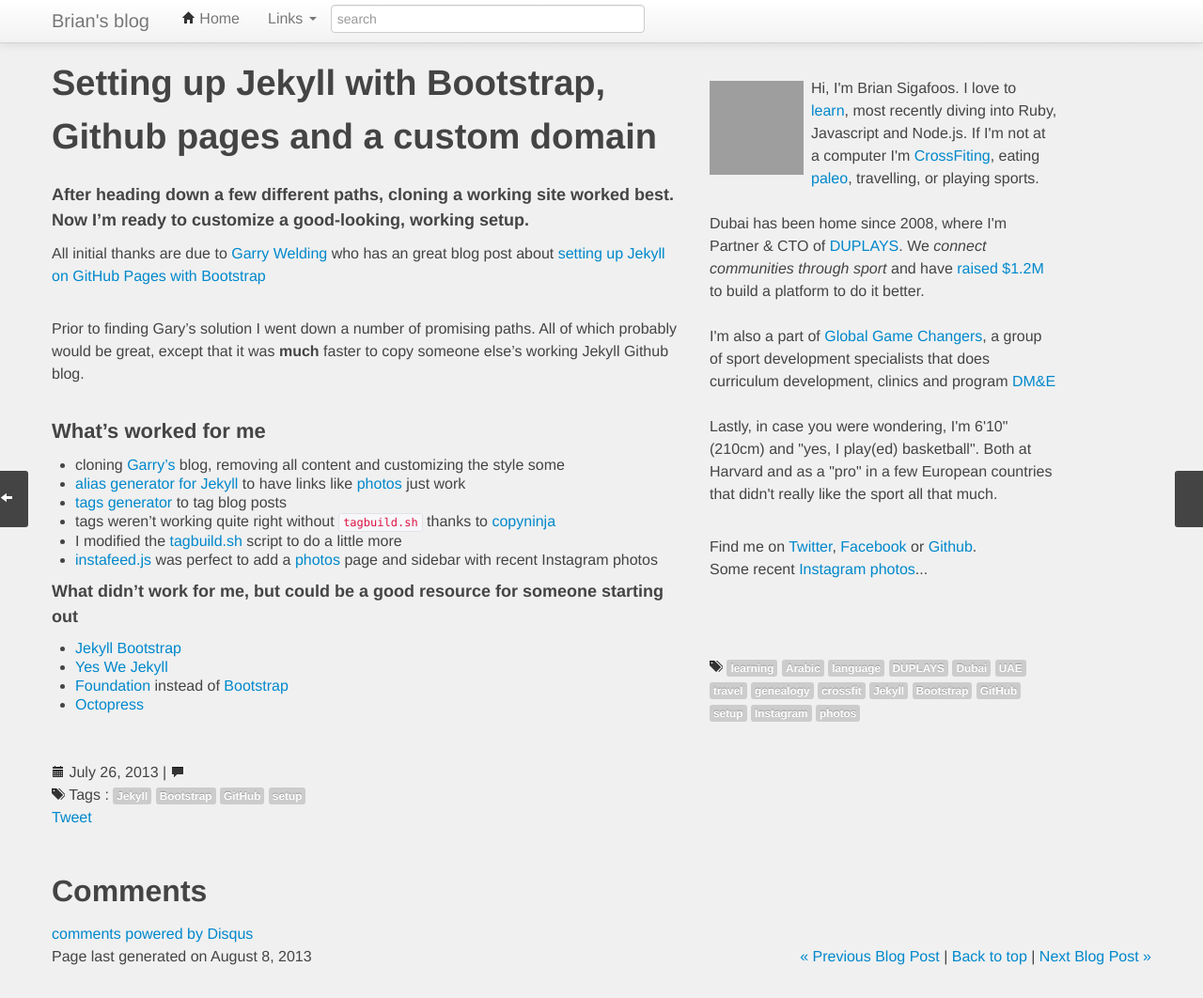
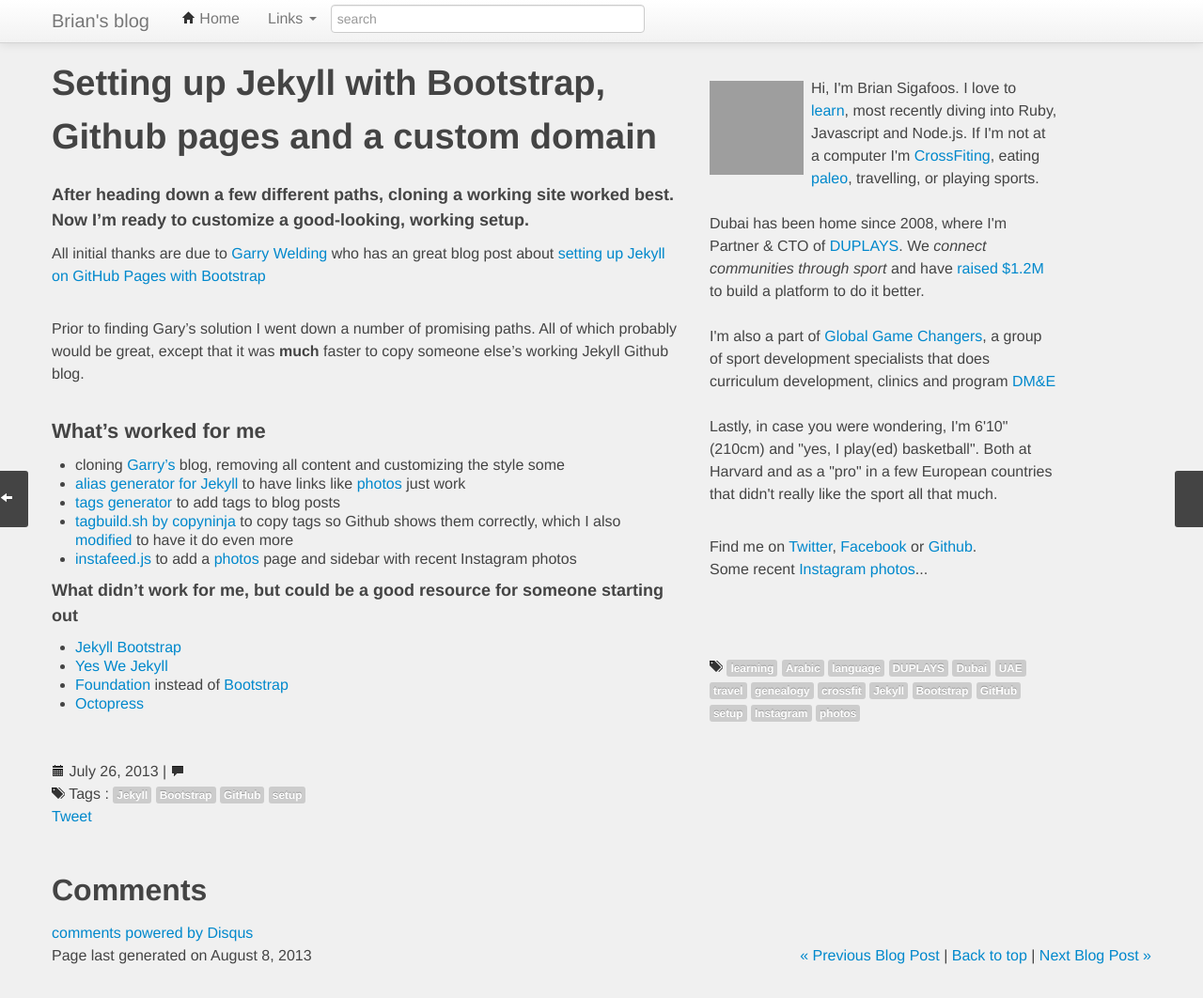
Before and after one commit to BrianSigafoos/briansigafoos.github.io, a Jekyll site: the page built from _posts/2013-07-26-setting-up-jekyll-blog.md, in a window 1280 px wide and 1062 px high. Shown: the whole window at 94% size. Built offline with Jekyll 4.4.1, drawn with Linux system fonts in a browser that asks for light colours; Markdown is read by kramdown in place of the engine named in the settings; comment, search, counter and statistics services are not loaded; grey boxes are pictures that could not be loaded.

Commit message:
* photos tweaks

```diff
--- a/_posts/2013-07-26-setting-up-jekyll-blog.md
+++ b/_posts/2013-07-26-setting-up-jekyll-blog.md
@@ -21,12 +21,17 @@
 
 #### What's worked for me
 - cloning [Garry's](https://github.com/gkwelding) blog, removing all content and customizing the style some
-- [alias generator for Jekyll](https://github.com/tsmango/jekyll_alias_generator) to have links like [photos](http://briansigafoos.com/photos) just work
-- [tags generator](http://charliepark.org/tags-in-jekyll/) to tag blog posts
-- tags weren't working quite right without `tagbuild.sh` thanks to [copyninja](https://github.com/copyninja/copyninja.github.com/blob/master/tagbuild.sh)
-- I modified the [tagbuild.sh](https://github.com/BrianSigafoos/briansigafoos.github.io/blob/master/tagbuild.sh) script to do a little more
-- [instafeed.js](http://instafeedjs.com/) was perfect to add a [photos](http://briansigafoos.com/photos) page and sidebar with recent Instagram photos
+- [alias generator for Jekyll][] to have links like [photos][] just work
+- [tags generator][] to add tags to blog posts
+- [tagbuild.sh by copyninja][] to copy tags so Github shows them correctly, which I also [modified][] to have it do even more
+- [instafeed.js][] to add a [photos][] page and sidebar with recent Instagram photos
 
+[alias generator for Jekyll]: https://github.com/tsmango/jekyll_alias_generator
+[tags generator]: http://charliepark.org/tags-in-jekyll/
+[tagbuild.sh by copyninja]: https://github.com/copyninja/copyninja.github.com/blob/master/tagbuild.sh
+[modified]: https://github.com/BrianSigafoos/briansigafoos.github.io/blob/master/tagbuild.sh
+[photos]: http://briansigafoos.com/photos
+[instafeed.js]: http://instafeedjs.com/
 
 ##### What didn't work for me, but could be a good resource for someone starting out
 
--- a/photos/index.html
+++ b/photos/index.html
@@ -1,8 +1,8 @@
       <!DOCTYPE html>
       <html>
       <head>
-      <link rel="canonical" href="/instagram.html"/>
+      <link rel="canonical" href="/photos.html"/>
       <meta http-equiv="content-type" content="text/html; charset=utf-8" />
-      <meta http-equiv="refresh" content="0;url=/instagram.html" />
+      <meta http-equiv="refresh" content="0;url=/photos.html" />
       </head>
       </html>
```
Also changed, not shown: README.md.
